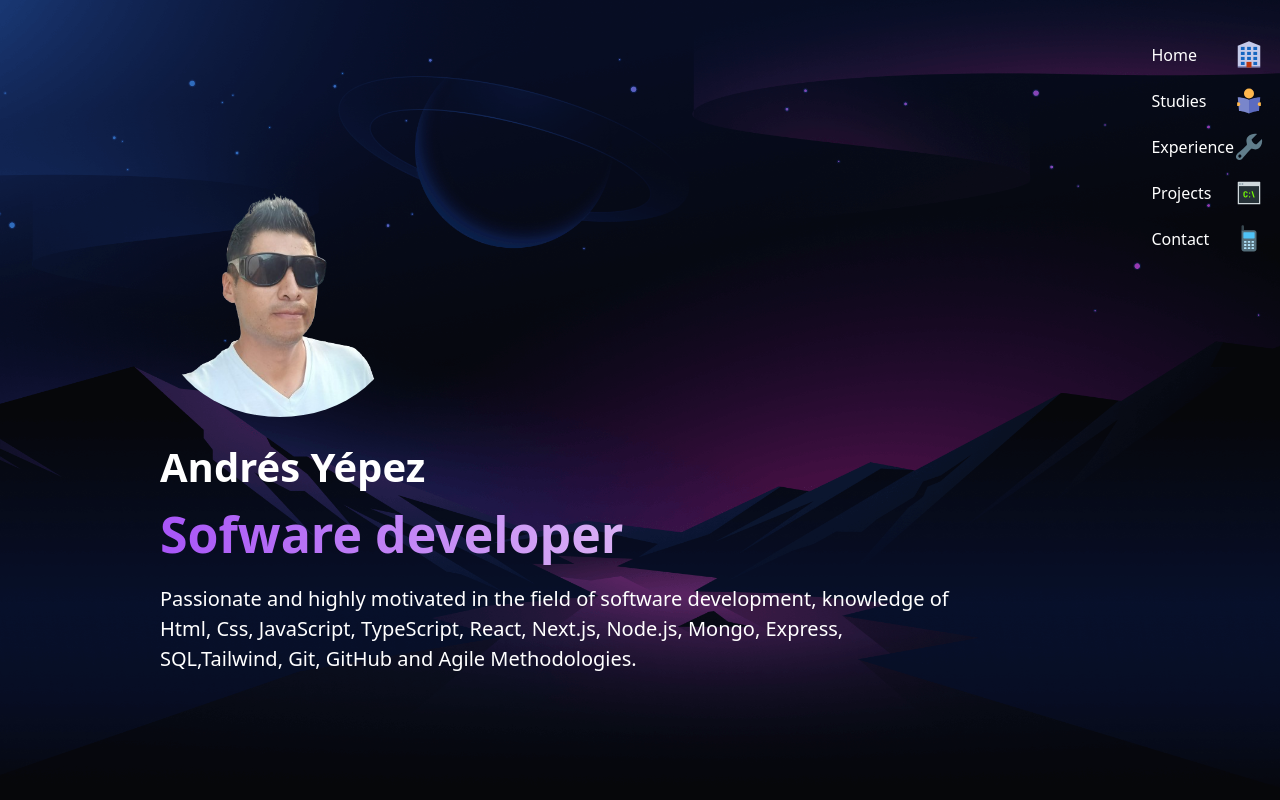
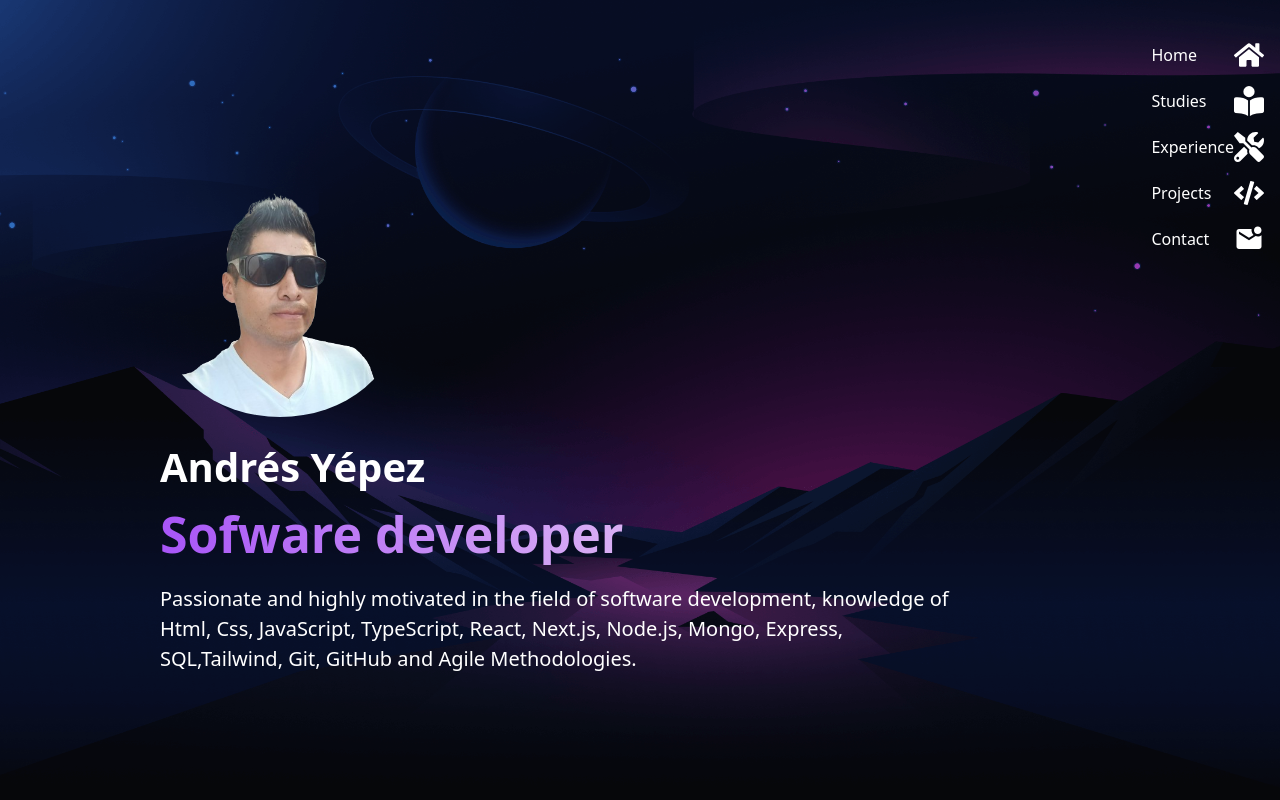
Before and after one commit to andresquito/08.andresyepez_portfolio, a Next.js app: page / in a window 1280 px wide. Built offline with nearby package versions, Linux system fonts and the light colour scheme.

Commit message:
Icons SlideBar

```diff
--- a/src/app/components/SlideBar.tsx
+++ b/src/app/components/SlideBar.tsx
@@ -1,6 +1,8 @@
 import React from "react";
-import { AiFillHome , AiFillFolderOpen, AiTwotonePhone,AiFillTool, AiFillRead } from "react-icons/ai";
-import { FcSupport,FcReading, FcCommandLine, FcCellPhone, FcDepartment  } from "react-icons/fc";
+import { FaCode, FaTools } from "react-icons/fa";
+import { FaHome } from "react-icons/fa";
+import { FaBookOpenReader } from "react-icons/fa6";
+import { MdMarkEmailUnread } from "react-icons/md";
 
 // import resumePDF from "../components/resume.pdf"
 
@@ -10,7 +12,7 @@ const SlideBar = () => {
       id: 1,
       child: (
         <>
-          Home<FcDepartment size={30} className="cursor-pointer " />
+          Home<FaHome size={30} className="cursor-pointer " />
         </>
       ),
       href: "https://linkedin.com/in/ricardo-andrés-yépez-valenzuela-661915263",
@@ -19,7 +21,7 @@ const SlideBar = () => {
       id: 2,
       child: (
         <>
-          Studies <FcReading size={30}  className="cursor-pointer "/>
+          Studies <FaBookOpenReader size={30}  className="cursor-pointer "/>
         </>
       ),
       href: "https://github.com/andresquito",
@@ -28,7 +30,7 @@ const SlideBar = () => {
       id: 3,
       child: (
         <>
-          Experience <FcSupport size={30} className="cursor-pointer " />
+          Experience <FaTools size={30} className="cursor-pointer " />
         </>
       ),
       href: "mailto:ricardoandres1@hotmail.com",
@@ -37,7 +39,7 @@ const SlideBar = () => {
       id: 4,
       child: (
         <>
-          Projects <FcCommandLine size={30} />
+          Projects <FaCode size={30} />
         </>
       ),
       href: "/",
@@ -48,7 +50,7 @@ const SlideBar = () => {
       id: 5,
       child: (
         <>
-          Contact <FcCellPhone  size={30} />
+          Contact <MdMarkEmailUnread  size={30} />
         </>
       ),
       href: "/",
```
